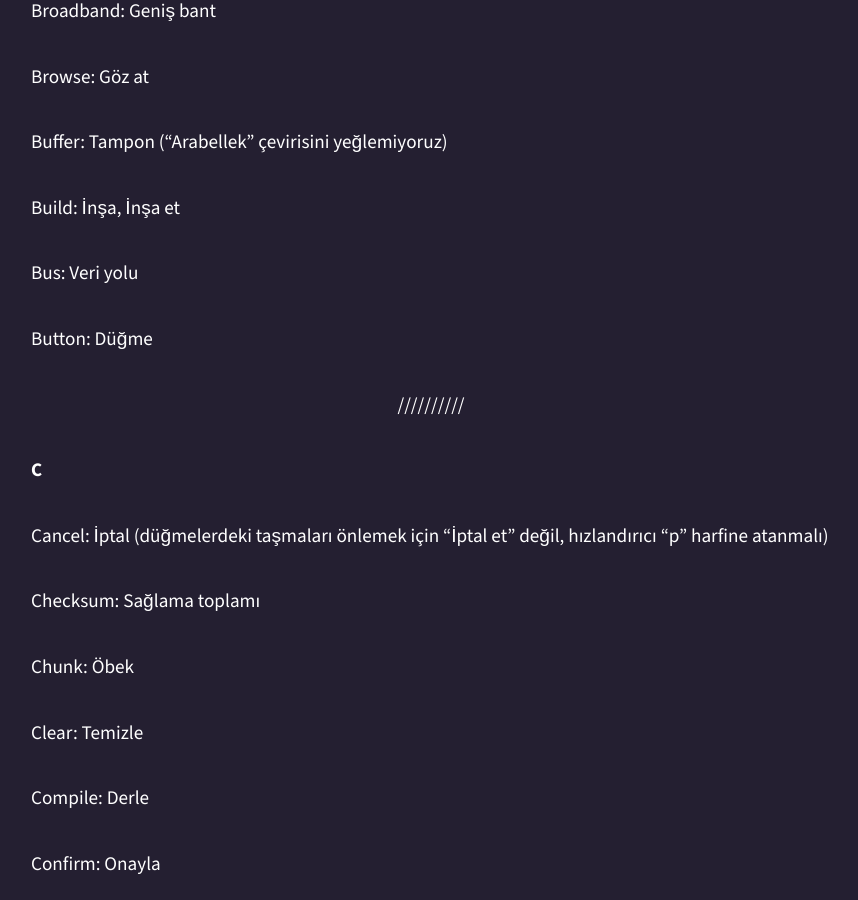
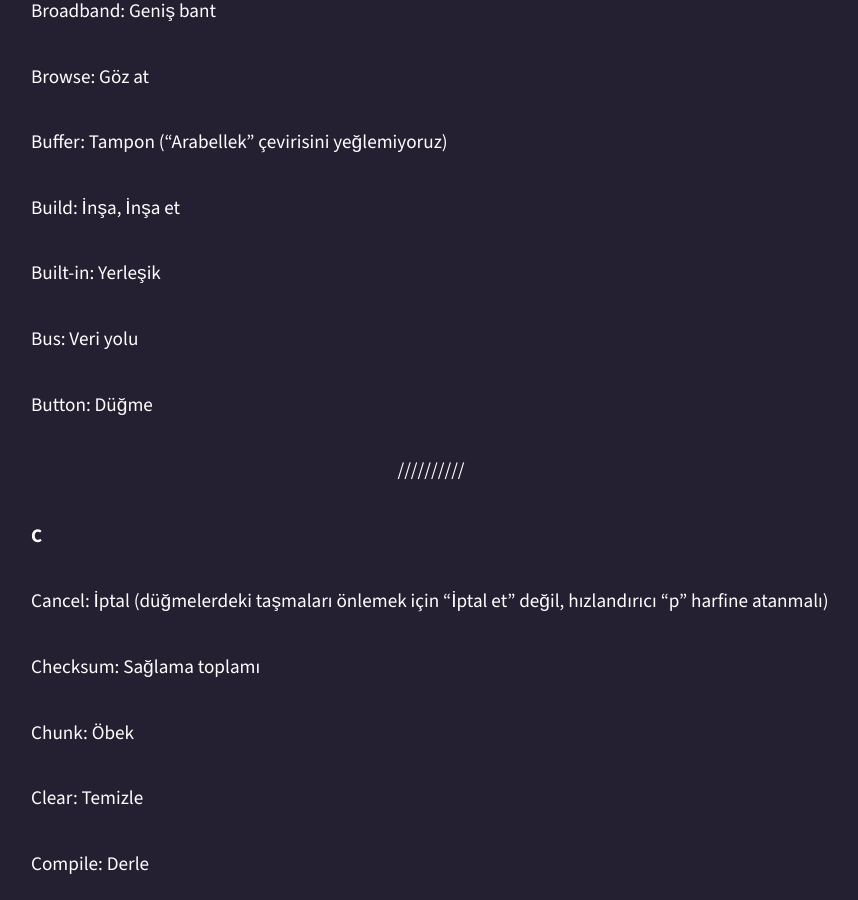
Before and after one commit to gnometurk/gnomeorgtr, a Jekyll site: the page built from ceviri/sozluk.md, in a window 1280 px wide and 900 px high, scrolled down 2127 px. Shown: the whole window, without its empty margins (209-1067 px from the left). Built offline with Jekyll 4.4.1, drawn with Linux system fonts in a browser that asks for light colours.

Commit message:
Update dict

```diff
--- a/ceviri/sozluk.md
+++ b/ceviri/sozluk.md
@@ -67,6 +67,8 @@ Browse: Göz at
 Buffer: Tampon (“Arabellek” çevirisini yeğlemiyoruz)
 
 Build: İnşa, İnşa et
+
+Built-in: Yerleşik
 
 Bus: Veri yolu
 
```
